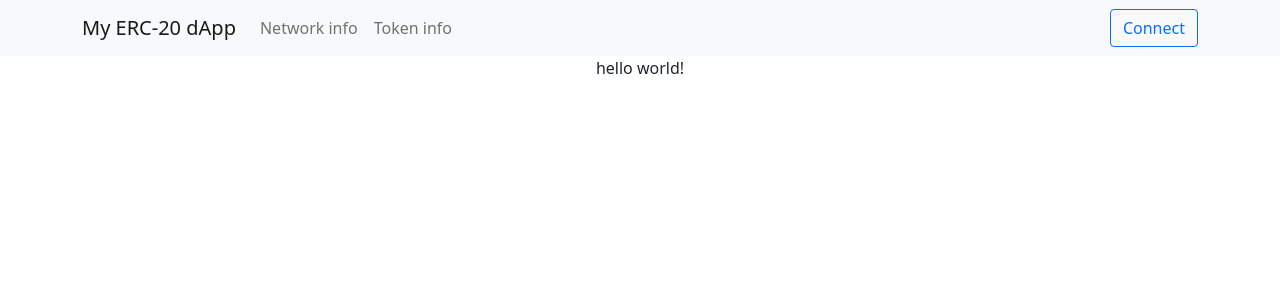
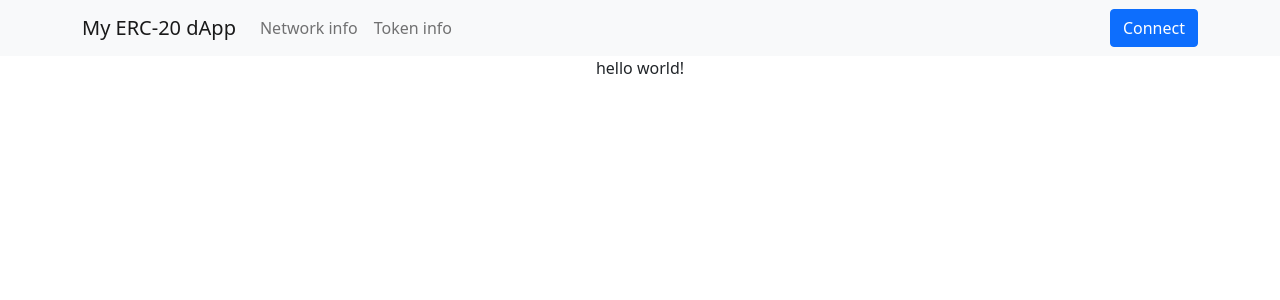
Before and after one commit to DizNicolasAmor/hardhat-nextjs-redux, a Next.js app in the folder frontend/: page /network in a window 1280 px wide. Shown: the top 300 px of the page. Built offline with nearby package versions, Linux system fonts and the light colour scheme.

Commit message:
MASTER: update NavbarCustom.tsx in FRONTEND

```diff
--- a/frontend/src/components/NavbarCustom.tsx
+++ b/frontend/src/components/NavbarCustom.tsx
@@ -1,7 +1,12 @@
 import React, { FC } from 'react';
 import { Button, Nav, Navbar, Container } from 'react-bootstrap';
+import { useSelector } from 'react-redux';
+import { getUser } from '../redux/slices/userSlice';
 
-const NavbarCustom: FC = () => (
+const NavbarCustom: FC = () => {
+  const { address } = useSelector(getUser);
+
+  return (
     <Navbar bg="light" expand="lg">
       <Container>
         <Navbar.Brand href="/">My ERC-20 dApp</Navbar.Brand>
@@ -15,9 +20,15 @@ const NavbarCustom: FC = () => (
             <Nav.Link href="network">Network info</Nav.Link>
             <Nav.Link href="token">Token info</Nav.Link>
           </Nav>
-        <Button variant="outline-primary">Connect</Button>
+          {!address ? (
+            <Button variant="primary">Connect</Button>
+          ) : (
+            <Button variant="outline-primary">Disconnect</Button>
+          )}
         </Navbar.Collapse>
       </Container>
     </Navbar>
   );
+};
+
 export default NavbarCustom;
```
Lines whose indentation alone changed are shown as unchanged.
